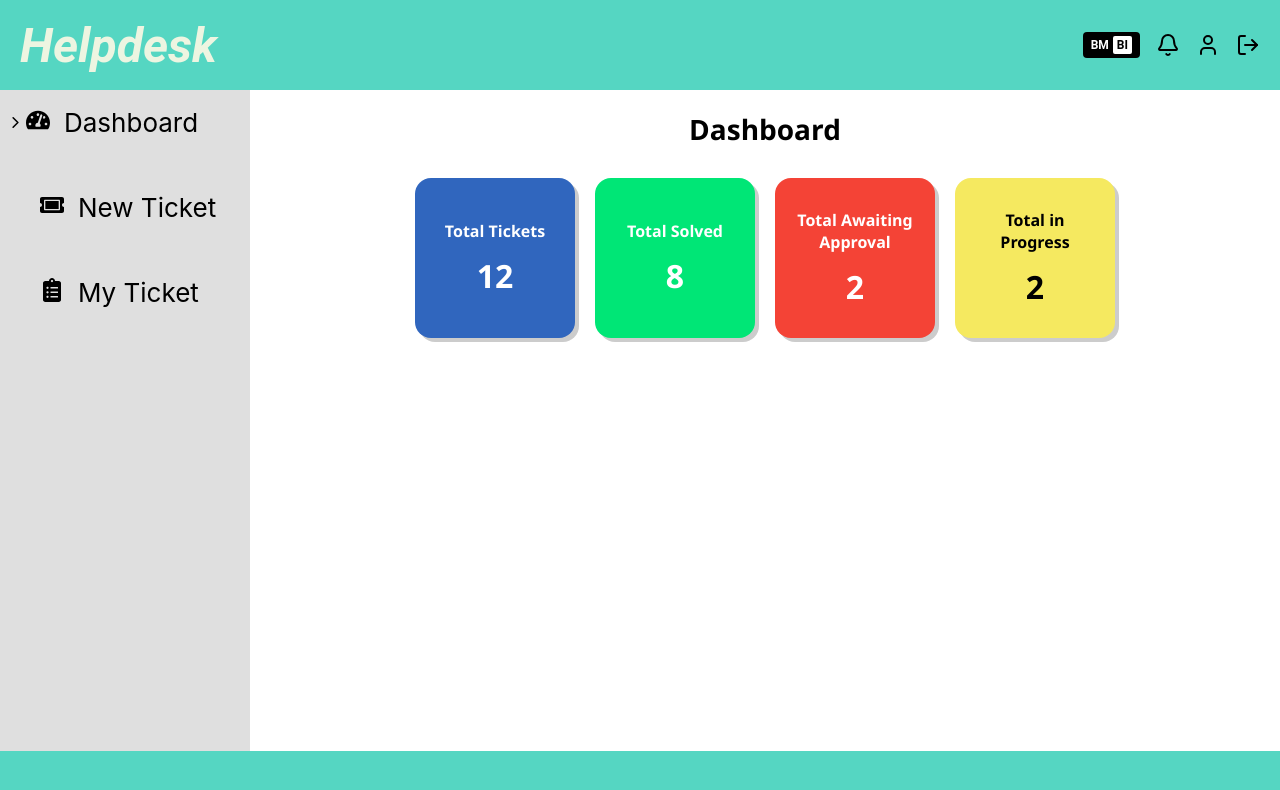
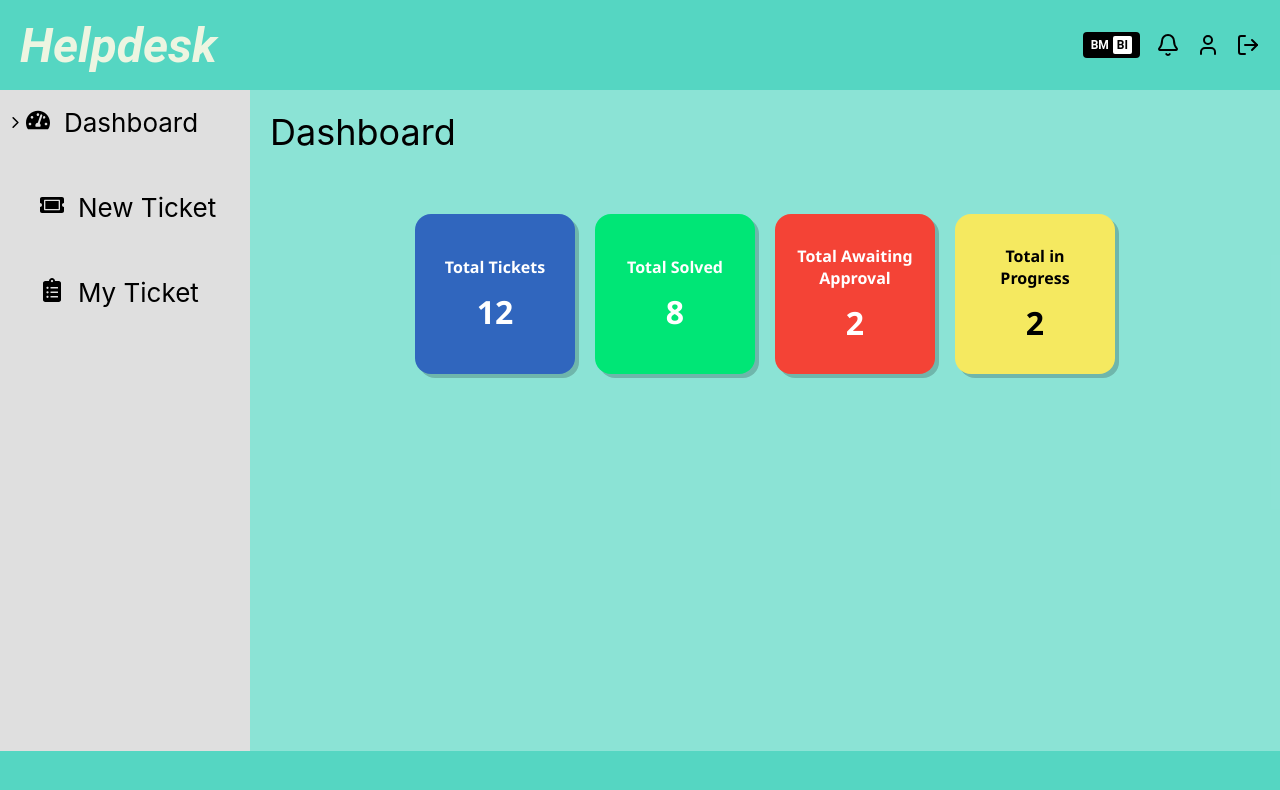
Before and after one commit to Pavan19047/weanalyz-assignment, a React (Vite) app: page /dashboard in a window 1280 px wide. Shown: the top 790 px of the page. Built offline with nearby package versions, Linux system fonts and the light colour scheme.

Commit message:
Update Dashboard CSS for new layout
cgen-d3402308e932485290b39073e83fa47a

```diff
--- a/src/pages/DashBoard.css
+++ b/src/pages/DashBoard.css
@@ -1,15 +1,28 @@
 .dashboard-container {
-  padding: 20px;
   width: 100%;
+  height: 100%;
+  background: rgba(85, 214, 194, 0.68);
+  padding: 0;
   box-sizing: border-box;
+  min-height: calc(100vh - 180px);
+}
+
+.content-header {
+  padding: 20px 0;
+  margin-left: 20px;
 }
 
 .dashboard-title {
-  text-align: center;
-  font-size: 28px;
-  font-weight: 600;
-  margin-bottom: 30px;
-  color: black;
+  font-family:
+    Sanchez,
+    -apple-system,
+    Roboto,
+    Helvetica,
+    sans-serif;
+  font-size: 36px;
+  font-weight: 400;
+  color: #000;
+  margin: 0;
 }
 
 .dashboard-cards {
@@ -17,6 +30,7 @@
   gap: 20px;
   justify-content: center;
   flex-wrap: wrap;
+  padding: 40px;
 }
 
 .dash-card {
@@ -48,7 +62,7 @@
 }
 
 .blue {
-  background-color: #3066BE; /* True Blue */
+  background-color: #3066be; /* True Blue */
   color: #fff;
 }
 
@@ -58,11 +72,11 @@
 }
 
 .red {
-  background-color: #F44336; /* Red shade */
+  background-color: #f44336; /* Red shade */
   color: #fff;
 }
 
 .yellow {
-  background-color: #F5E960; /* Corn */
+  background-color: #f5e960; /* Corn */
   color: #000;
 }
```
